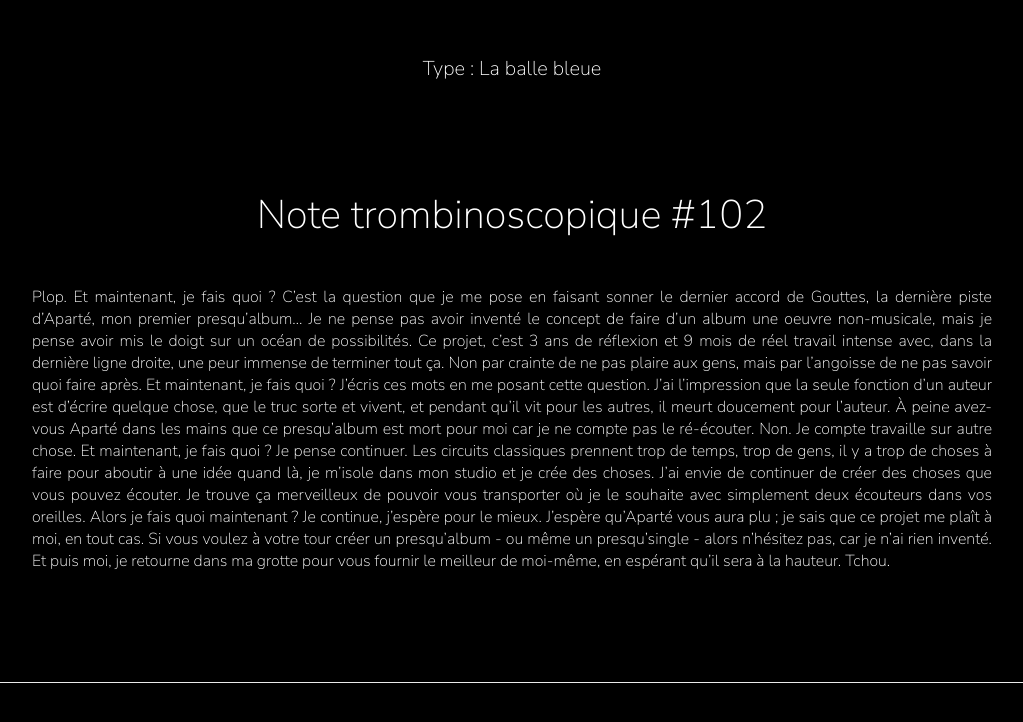
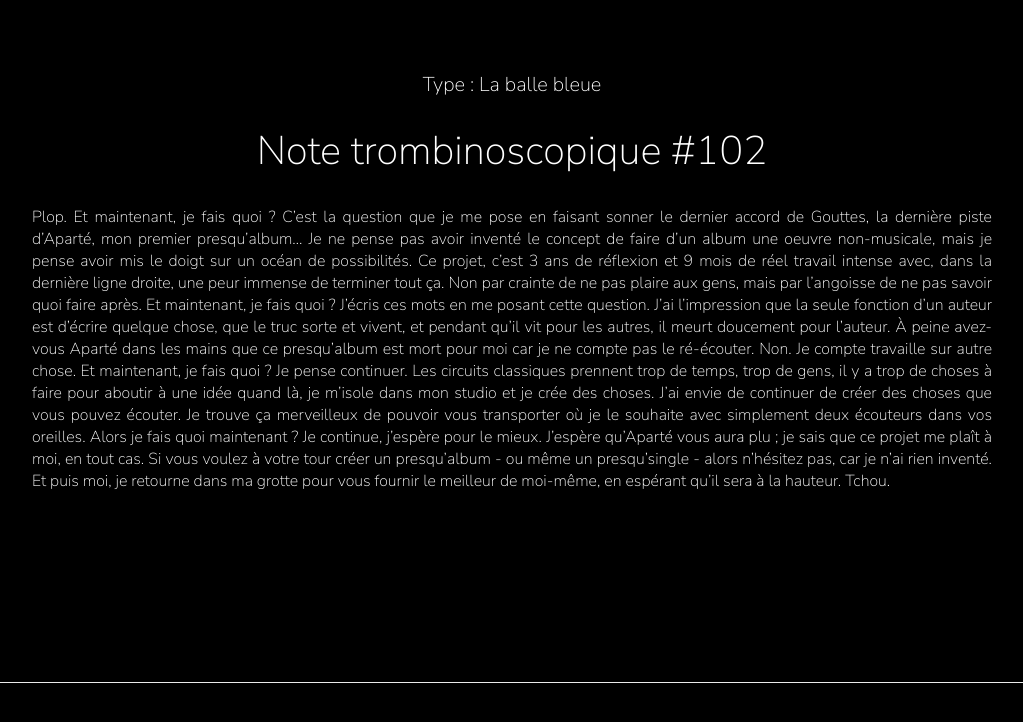
Before and after one commit to vincentdchn/alphi, a Next.js app: page / in a window 1280 px wide. Shown: the part 118-840 px from the top of the page, without its empty margins (128-1151 px from the left). Built offline with nearby package versions, Linux system fonts and the light colour scheme.

Commit message:
title placement fix

```diff
--- a/styles/Home.module.css
+++ b/styles/Home.module.css
@@ -19,8 +19,6 @@
   color: white;
   font-size: calc(0.75em + 1vmin);
   font-weight: normal;
-  padding: 2rem 0;
-  margin: 2rem 0;
   line-height: 1.15;
 }
 
@@ -29,7 +27,7 @@
   font-size: calc(2em + 1vmin);
   font-weight: normal;
   text-align: center;
-  padding: 2rem 0;
+  padding: 1rem 0;
   margin: 1rem 0;
   line-height: 1.15;
 }
```
